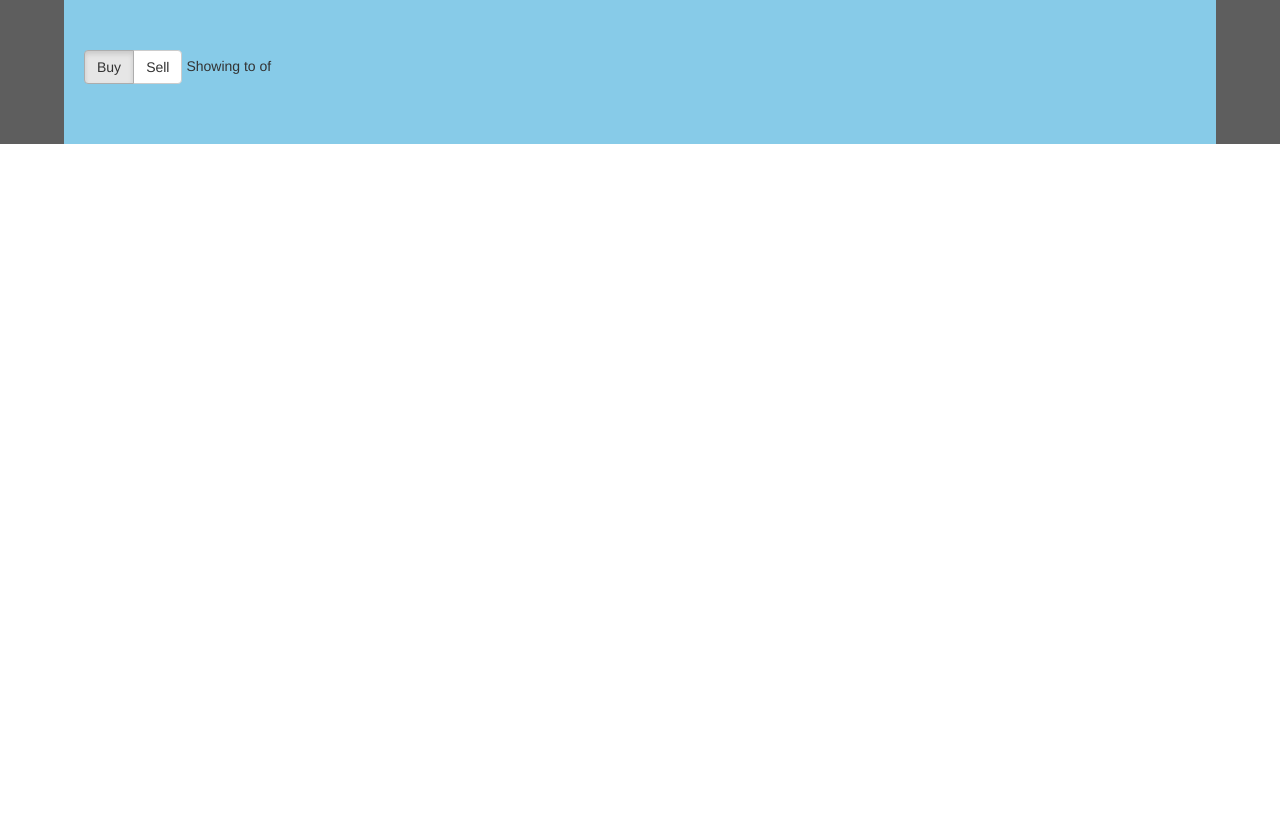
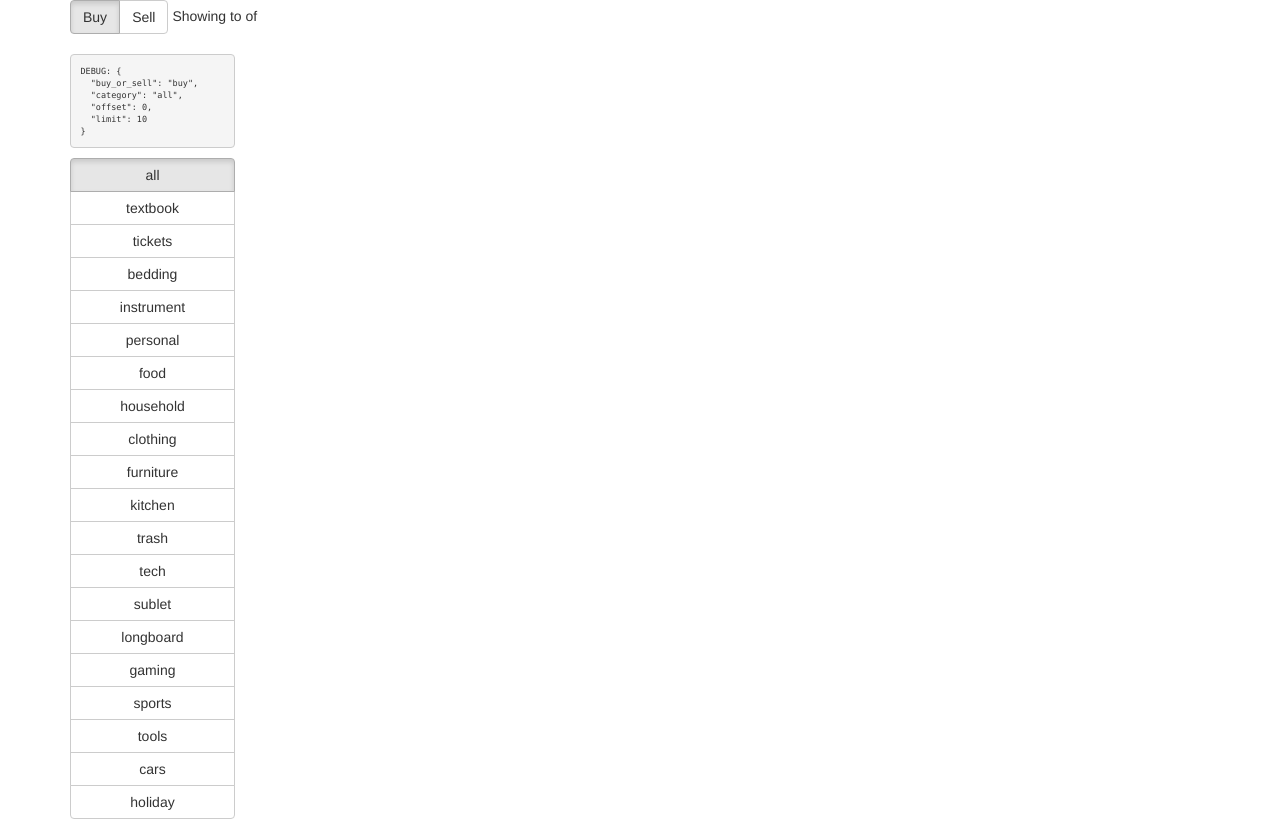
Before and after one commit to AlJohri/nucraigslist, a Django app: page /listings/ in a window 1280 px wide. Before the commit the page ends 144 px from the top, so only its background shows below. Run offline with Django 3.2, Linux system fonts and the light colour scheme; some libraries are stand-ins or nearby versions.

Commit message:
category filtering

```diff
--- a/listings/api.py
+++ b/listings/api.py
@@ -24,5 +24,7 @@
         # authorization = Authorization()
         always_return_data = True
         filtering = {
-            "message": ('contains',)
+            "buy_or_sell": ('exact',),
+            "category": ('exact',),
+            "message": ('contains',),
         }
--- a/listings/static/css/style.css
+++ b/listings/static/css/style.css
@@ -1,31 +1,34 @@
-.page-container {
+/*.page-container {
 	width: 100%;
-	/*height: 1200px;*/
+	height: 1200px;
 	background-color: #5E5E5E;
-}
+}*/
 
-.listing-container {
+/*.listing-container {
 	width: 90%;
-	/*height: 1200px;*/
+	height: 1200px;
 	margin-left: auto;
 	margin-right: auto;
 	padding: 50px 20px;
 
 	background-color: #87CBE8;
 }
+*/
 
-.listing-container ul {
+/*.listing-container ul {
 	list-style: none;
 	padding-left: 0px;
 }
+*/
 
-.listing-div {
+/*.listing-div {
 	background-color: #E8E8E8;
 	padding: 2px 10px;
 	margin: 10px 0px;
 	height: auto;
 }
+*/
 
-.listing-div p {
+/*.listing-div p {
 	color: #4A4A4A;
-}
+}*/
--- a/listings/static/html/partials/_listing_list.html
+++ b/listings/static/html/partials/_listing_list.html
@@ -1,20 +1,40 @@
-<div class="page-container">
-    <div class="listing-container">
+<div class="row">
+
+  <div class="col-xs-12">
 
     <div class="btn-group">
-            <label class="btn btn-default" ng-model="bs" btn-radio="'buy'">Buy</label>
-            <label class="btn btn-default" ng-model="bs" btn-radio="'sell'">Sell</label>
+        <button class="btn btn-default" ng-model="filters.buy_or_sell" btn-radio="'buy'">Buy</button>
+        <button class="btn btn-default" ng-model="filters.buy_or_sell" btn-radio="'sell'">Sell</button>
     </div>
 
     <span> Showing  {{ lastMeta.offset }} to {{ lastMeta.limit }} of {{ lastMeta.total_count }} </span>
 
-       <ul>
-        <li ng-repeat="listing in listings | filter: {buy_or_sell:bs}">
+  </div>
+
+</div>
+
+<br>  <!-- #oops -->
+
+<div class="row">
+
+  <div class="col-md-2">
+
+    <pre style="font-size: 8.5px;">DEBUG: {{ filters | json}}</pre>
+
+    <div class="btn-group-vertical" style="width: 100%;">
+      <button ng-repeat="category in categories" type="button" class="btn btn-default" ng-model="filters.category" btn-radio="category">{{category}}</button>
+    </div>
+
+  </div>
+
+  <div class="col-md-10">
+    <ul class="list-unstyled">
+      <li ng-repeat="listing in listings">
           <div class="well">
             <span>{{listing.message}}</span>
           </div>
       </li>
     </ul>
+  </div>
 
 </div>
-</div>
--- a/listings/static/javascript/app.js
+++ b/listings/static/javascript/app.js
@@ -71,15 +71,38 @@
 
 angular.module('app').controller('HomeController', ['$scope', '$window', 'Listing', 'Seller', function($scope, $window, Listing, Seller) {
 
-  Listing.findAll({limit: 100}).then(function(data) { $scope.lastMeta = Listing.lastMeta; } );
-  Seller.findAll();
-  Listing.bindAll($scope, 'listings', {});
-  Seller.bindAll($scope, 'sellers', {});
+  $scope.filters = {
+    buy_or_sell: "buy",
+    category: 'all',
+    offset: 0,
+    limit: 10
+  };
 
-  console.log(Listing.filter({limit: 1})[0]);
-  $scope.bs = "buy";
+  // write a script to save the categories from csv into a js file and import the js file?
+  $scope.categories = ['all', 'textbook', 'tickets', 'bedding', 'instrument', 'personal', 'food', 'household', 'clothing', 'furniture', 'kitchen', 'trash', 'tech', 'sublet', 'longboard', 'gaming', 'sports', 'tools', 'cars', 'holiday'];
+
+  function getListings() {
+    var params = angular.copy($scope.filters);
+    if (params.category == "all") { delete params.category; }
+    Listing.findAll(params).then(function(data) { $scope.lastMeta = Listing.lastMeta; } );
+    Listing.bindAll($scope, 'listings', params);
+  }
+
+  getListings();
+
+  $scope.$watch('filters', function(newVal, oldVal){
+    if (newVal === oldVal) {return; }
+    // console.log('changed');
+    // console.log(newVal);
+    getListings();
+  }, true);
+
+  // Seller.findAll();
+  // Seller.bindAll($scope, 'sellers', {});
+  // $window.Seller = Seller;
+  // console.log(Listing.filter({limit: 1})[0]);
+
   $window.Listing = Listing;
-  $window.Seller = Seller;
   $window.$scope = $scope;
 
 }]);
--- a/listings/templates/listings/index.html
+++ b/listings/templates/listings/index.html
@@ -1,7 +1,7 @@
 {% extends "base.html" %}
 {% load i18n %}
 {% block content %}
-<div class="page-container" ng-app='app'>
+<div class="container" ng-app='app'>
     <div ui-view >Loading...</div>
 </div>
 {% endblock content %}
```
Lines whose indentation alone changed are shown as unchanged.
